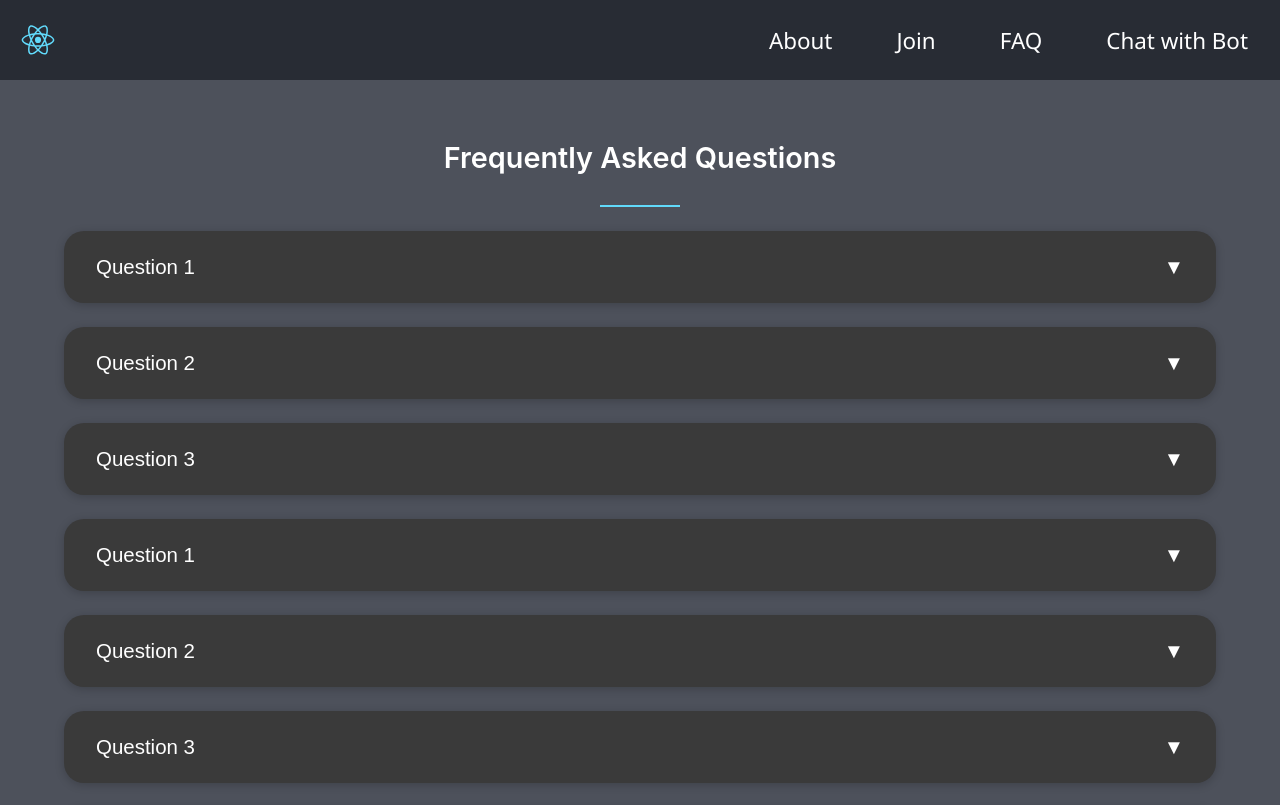
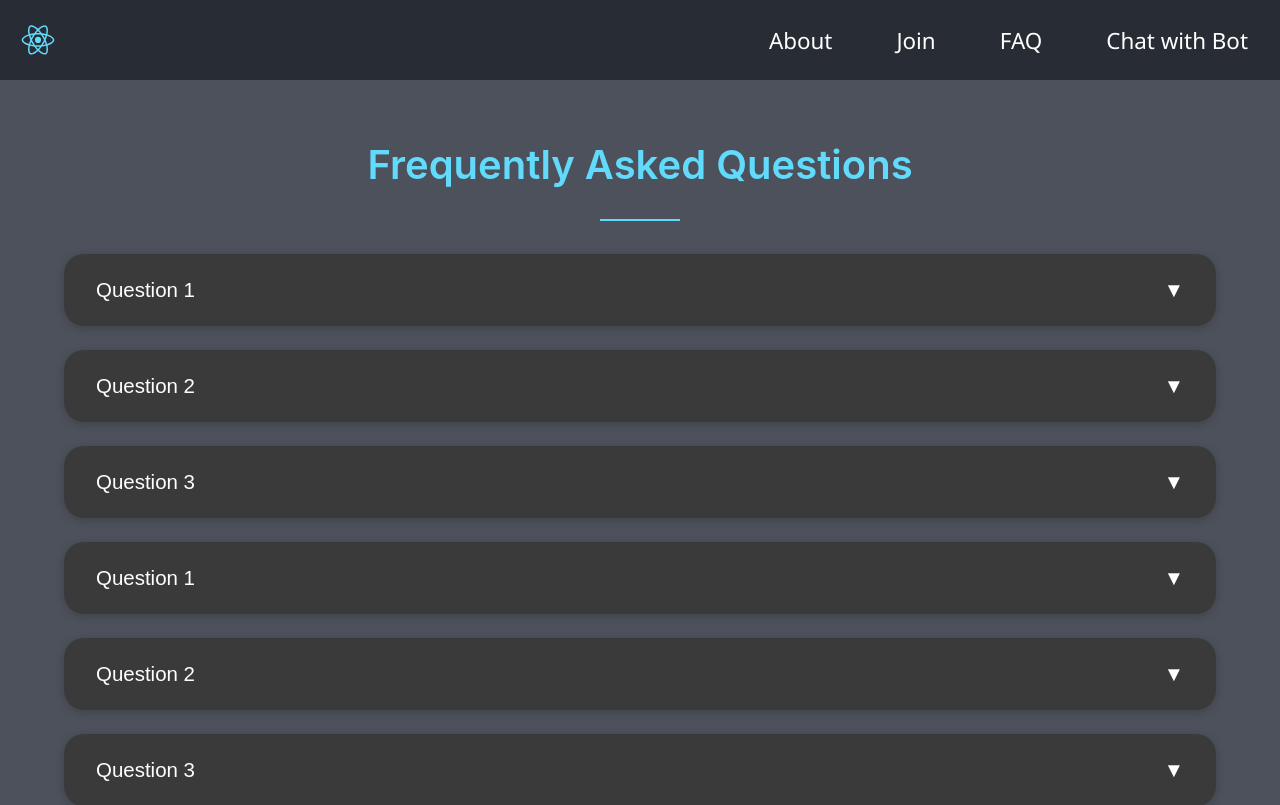
Before and after one commit to akmalm07/Hackathon-Showcase-Website, a React (Create React App) app in the folder frontend/: page /faq in a window 1280 px wide. Shown: the top 805 px of the page. Built offline with nearby package versions, Linux system fonts and the light colour scheme.

Commit message:
Test commit

```diff
--- a/frontend/src/FAQ.js
+++ b/frontend/src/FAQ.js
@@ -68,7 +68,7 @@ export default function FAQ() {
 
   return (
     <section className="faq-section">
-      <h2 className="faq-title">Frequently Asked Questions</h2>
+      <h2>Frequently Asked Questions</h2>
       {faqData.map((faq, index) => (
         <div key={index} className={`faq-item ${openIndex === index ? "open" : ""}`}>
           <button className="faq-question" onClick={() => toggleFAQ(index)}>
--- a/frontend/src/style/faq.css
+++ b/frontend/src/style/faq.css
@@ -10,9 +10,6 @@
 
 .faq-section h2 {
   margin-top: var(--navbar-height);
-  font-size: var(--font-size-medium);
-  text-align: center;
-  color: var(--text-color);
 }
 
 /* FAQ item as a card */
```
